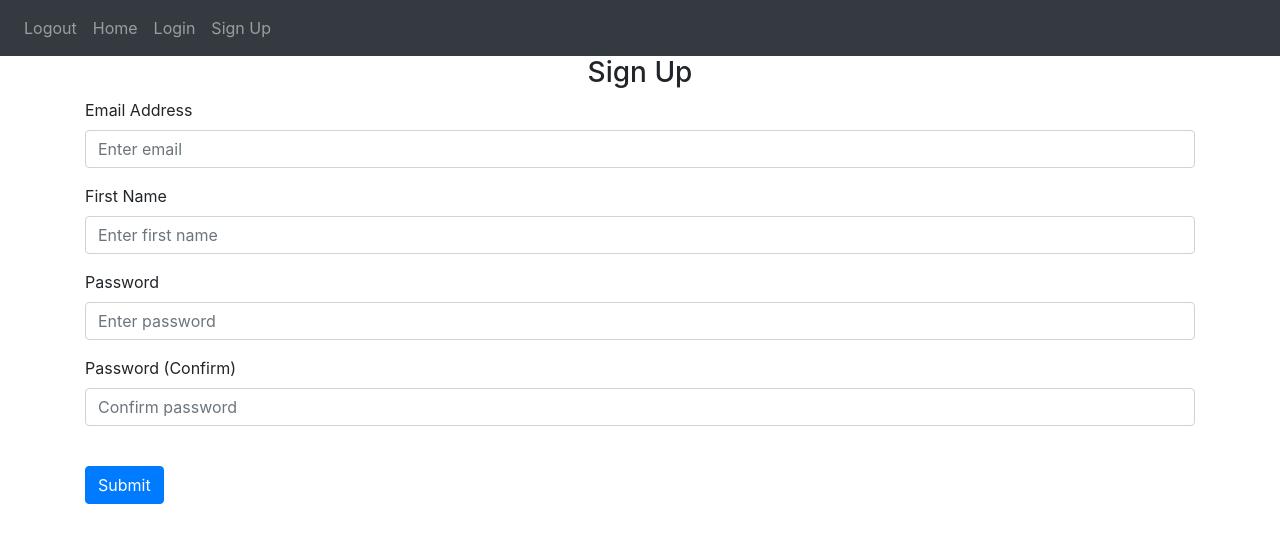
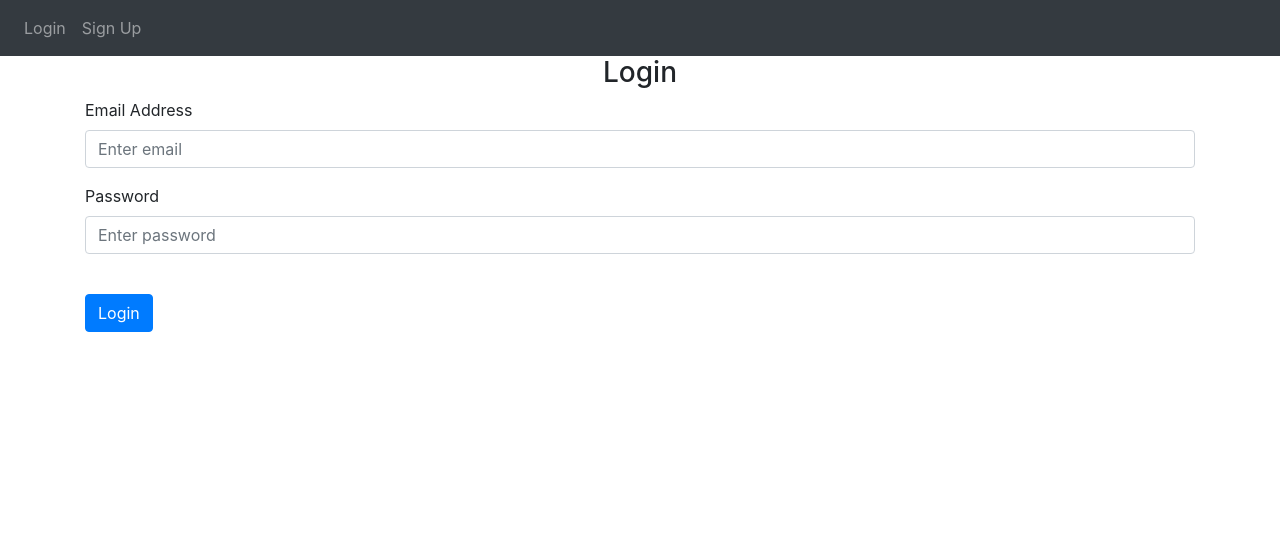
Before and after one commit to jfkeci/ocr-blog, a Flask app: page /login in a window 1280 px wide. Shown: the top 543 px of the page. Run offline with Flask 2, Linux system fonts and the light colour scheme; some libraries are stand-ins or nearby versions.

Commit message:
user login, signup and posts

```diff
--- a/website/models.py
+++ b/website/models.py
@@ -16,5 +16,5 @@ class User(db.Model, UserMixin):
     id = db.Column(db.Integer, primary_key=True)
     email = db.Column(db.String(150), unique=True)
     password = db.Column(db.String(150))
-    first_name = db.Column(db.String(150))
+    username = db.Column(db.String(150))
     posts = db.relationship('Post')
--- a/website/templates/base.html
+++ b/website/templates/base.html
@@ -19,32 +19,40 @@
         </button>
         <div class="collapse navbar-collapse" id="navbar">
             <div class="navbar-nav">
-
+                {% if user.is_authenticated %}
                 <a class="nav-item nav-link" id="logout" href="/logout">Logout</a>
                 <a class="nav-item nav-link" id="home" href="/">Home</a>
-
+                <a class="nav-item nav-link" id="home" href="/profile">Profile</a>
+                <a class="nav-item nav-link" id="home" href="/add">Add post</a>
+                {% else %}
                 <a class="nav-item nav-link" id="login" href="/login">Login</a>
                 <a class="nav-item nav-link" id="signUp" href="/sign-up">Sign Up</a>
-
+                {% endif %}
             </div>
         </div>
     </nav>
 
-    <!-- <div class="alert alert-danger alter-dismissable fade show" role="alert">
-
+    {% with messages = get_flashed_messages(with_categories = true) %}
+    {% if messages %}
+    {% for category, message in messages %}
+    {% if category == 'error' %}
+    <div class="alert alert-danger alter-dismissable fade show" role="alert">
+        {{message}}
         <button type="button" class="close" data-dismiss="alert">
             <span aria-hidden="true">&times;</span>
         </button>
     </div>
-
+    {% else %}
     <div class="alert alert-success alter-dismissable fade show" role="alert">
-
-
+        {{message}}
         <button type="button" class="close" data-dismiss="alert">
             <span aria-hidden="true">&times;</span>
         </button>
-    </div> -->
-
+    </div>
+    {% endif %}
+    {% endfor %}
+    {% endif %}
+    {% endwith %}
 
     <div class="container">
         {% block content %} {% endblock %}
--- a/website/templates/login.html
+++ b/website/templates/login.html
@@ -1,24 +1,15 @@
-{% extends "base.html" %} {% block title %}Sign Up{% endblock %} {% block
-content %}
+{% extends "base.html" %} {% block title %}Login{% endblock %} {% block content %}
 <form method="POST">
-    <h3 align="center">Sign Up</h3>
+    <h3 align="center">Login</h3>
     <div class="form-group">
         <label for="email">Email Address</label>
         <input type="email" class="form-control" id="email" name="email" placeholder="Enter email" />
     </div>
     <div class="form-group">
-        <label for="firstName">First Name</label>
-        <input type="text" class="form-control" id="firstName" name="firstName" placeholder="Enter first name" />
-    </div>
-    <div class="form-group">
-        <label for="password1">Password</label>
-        <input type="password" class="form-control" id="password1" name="password1" placeholder="Enter password" />
-    </div>
-    <div class="form-group">
-        <label for="password2">Password (Confirm)</label>
-        <input type="password" class="form-control" id="password2" name="password2" placeholder="Confirm password" />
+        <label for="password">Password</label>
+        <input type="password" class="form-control" id="password" name="password" placeholder="Enter password" />
     </div>
     <br />
-    <button type="submit" class="btn btn-primary">Submit</button>
+    <button type="submit" class="btn btn-primary">Login</button>
 </form>
 {% endblock %}
```
Also changed, not shown: website/templates/home.html (+34 -15 lines), website/views.py (+18 -5 lines), website/database.db (added), website/templates/add.html (added), website/templates/profile.html (added).
